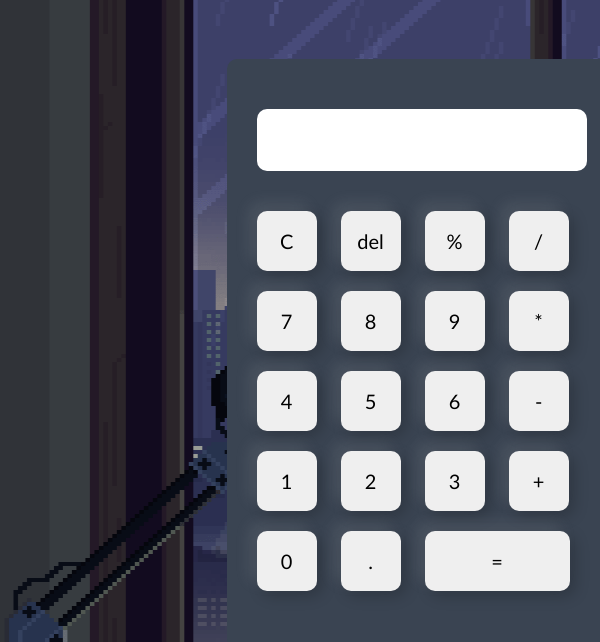
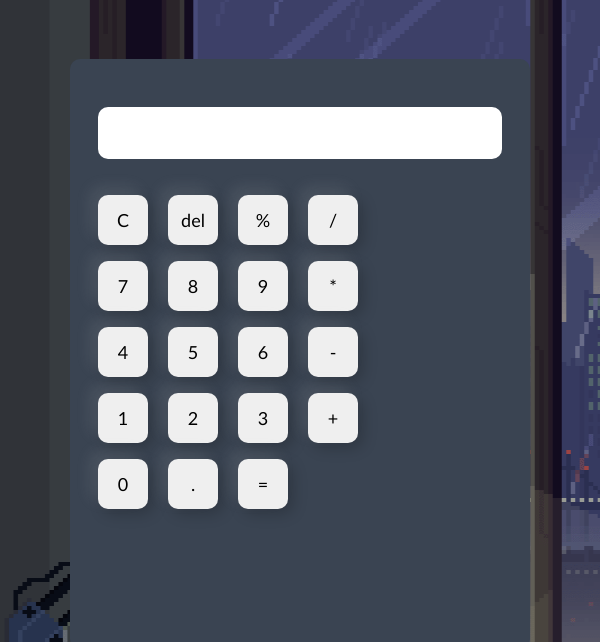
Before and after one commit to RED5UN/Calculator, a plain HTML site: page index.html in a window 600 px wide. Shown: the part 158-800 px from the top of the page. Drawn offline with Linux system fonts and the light colour scheme.

Commit message:
style.css

```diff
--- a/style.css
+++ b/style.css
@@ -19,7 +19,7 @@ body{
     background-color: #3a4452;
     padding: 20px;
     border-radius: 10px;
-    position: fixed;
+    position:fixed;
 
 }
 
@@ -60,23 +60,42 @@ h1 {
     margin-top: 100px;
 }
 
-@media screen and (max-width: 600px)
-{
-.container{
-  width: 10%;
-  height: 30%;
-  padding-left: 180px;
-  margin-bottom: 200px;
+@media screen and (max-width: 480px) {
+    .calculator {
+        width: 60%;
+        margin: 30px auto; /* Center the calculator on smaller screens */
+        padding: 15px;
+        height: 42%;
+    }
 
+    .calculator form input {
+        width: 40px;
+        height: 40px;
+        font-size: 16px;
+        margin: 5px;
+    }
 
-}
+    form .display input {
+        font-size: 30px;
+    }
 }
 
-@media screen and (max-width: 900px) and (min-width: 600px)
-{
-.container{
-  width: 80%;
-  height: 80%;
+/* Media Queries for Tablet */
+@media screen and (min-width: 481px) and (max-width: 768px) {
+    .calculator {
+        width: 70%;
+        margin: 30px auto; /* Center the calculator on tablet screens */
+        padding: 20px;
+    }
 
+    .calculator form input {
+        width: 50px;
+        height: 50px;
+        font-size: 18px;
+        margin: 8px;
+    }
+
+    form .display input {
+        font-size: 36px;
+    }
 }
-}
```
